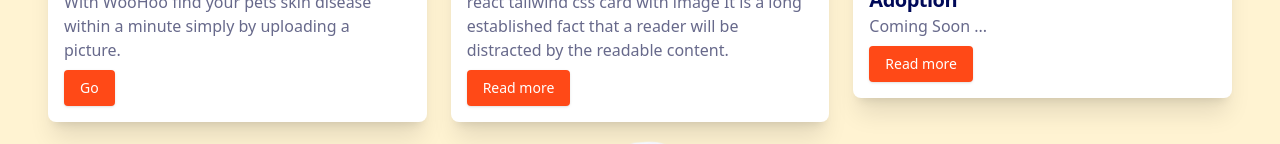
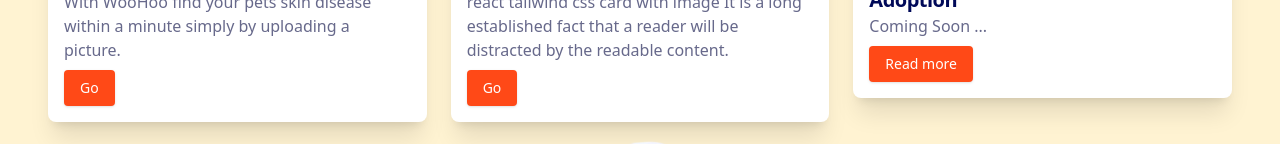
Before and after one commit to Danishkar/woohoo-application, a React (Create React App) app in the folder frontend/: page / in a window 1280 px wide. Shown: the part 570-714 px from the top of the page. Built offline with nearby package versions, Linux system fonts and the light colour scheme.

Commit message:
link for accommodatiom

```diff
--- a/frontend/src/components/About.js
+++ b/frontend/src/components/About.js
@@ -47,9 +47,12 @@ const About = () => {
                                     fact that a reader will be distracted by the readable
                                     content.
                                 </p>
-                                <button className="px-4 py-2 text-sm bg-orange text-white rounded shadow">
-                                    Read more
-                                </button>
+                                <Link to={'/accommodation'}>
+                                    <button className="px-4 py-2 text-sm bg-orange text-white rounded shadow">
+                                        Go
+                                    </button>
+                                </Link>
+
                             </div>
                         </div>
                         <div className="w-full bg-white rounded-lg shadow-xl lg:max-w-sm">
```
Also changed, not shown: 1 other file (tests, documents, lock files or other folders).
